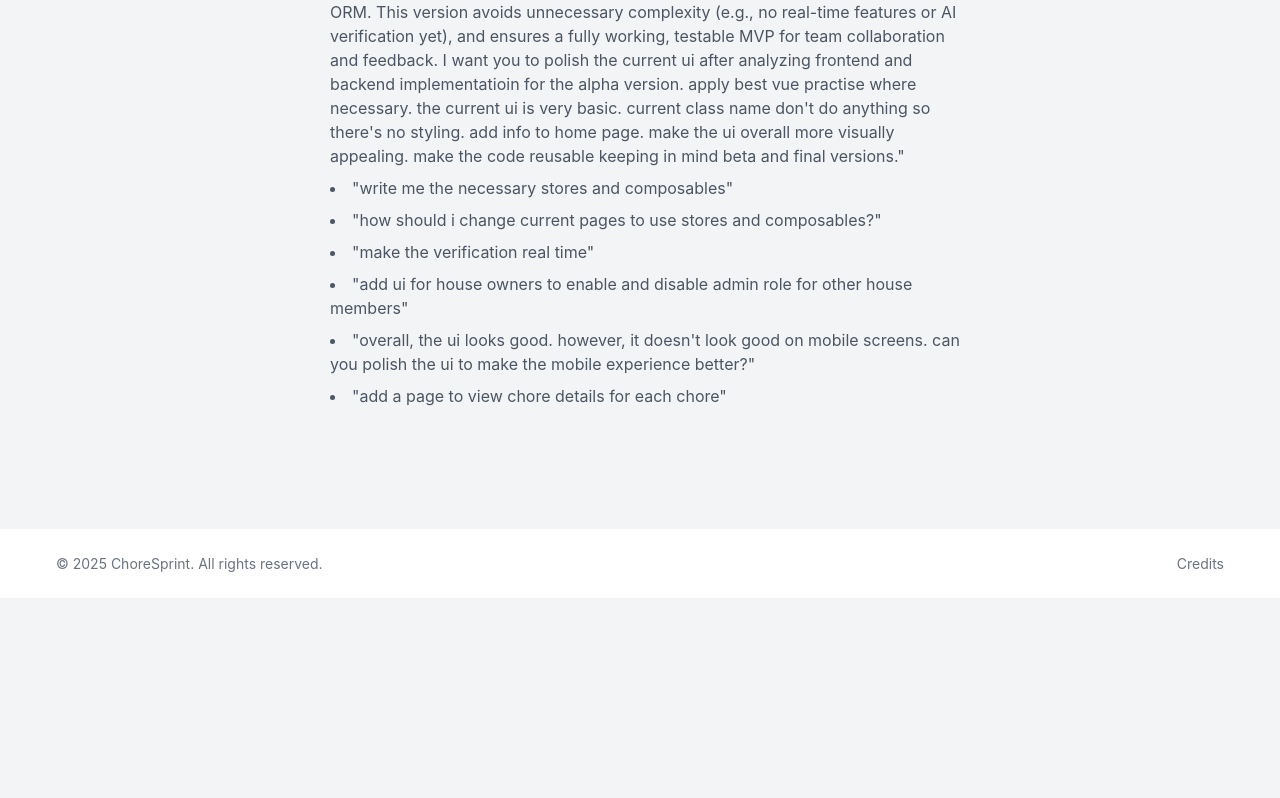
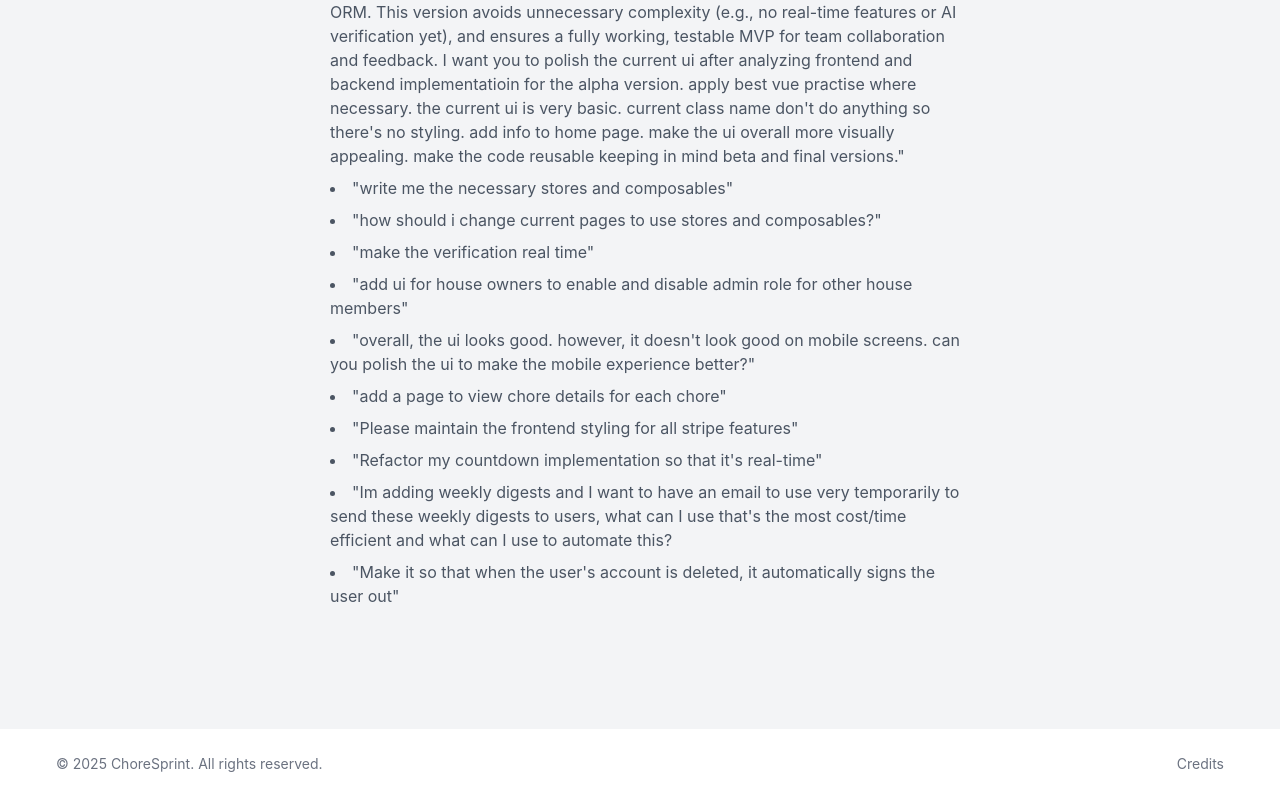
Before and after one commit to UTSC-CSCC09-Programming-on-the-Web/project-choresprint, a Vue app in the folder frontend/: page /credits in a window 1280 px wide. Shown: the part 536-1334 px from the top of the page. Before the commit the page ends 1134 px from the top, so only its background shows below. Built offline with nearby package versions, Linux system fonts and the light colour scheme; no server answers.

Commit message:
Update Credits.vue

```diff
--- a/frontend/src/pages/Credits.vue
+++ b/frontend/src/pages/Credits.vue
@@ -45,6 +45,18 @@
           screens. can you polish the ui to make the mobile experience better?"
         </li>
         <li>"add a page to view chore details for each chore"</li>
+        <li>"Please maintain the frontend styling for all stripe features"</li>
+        <li>"Refactor my countdown implementation so that it's real-time"</li>
+        <li>
+          "Im adding weekly digests and I want to have an email to use very
+          temporarily to send these weekly digests to users, what can I use
+          that's the most cost/time efficient and what can I use to automate
+          this?
+        </li>
+        <li>
+          "Make it so that when the user's account is deleted, it automatically
+          signs the user out"
+        </li>
       </ul>
     </div>
   </div>
```
